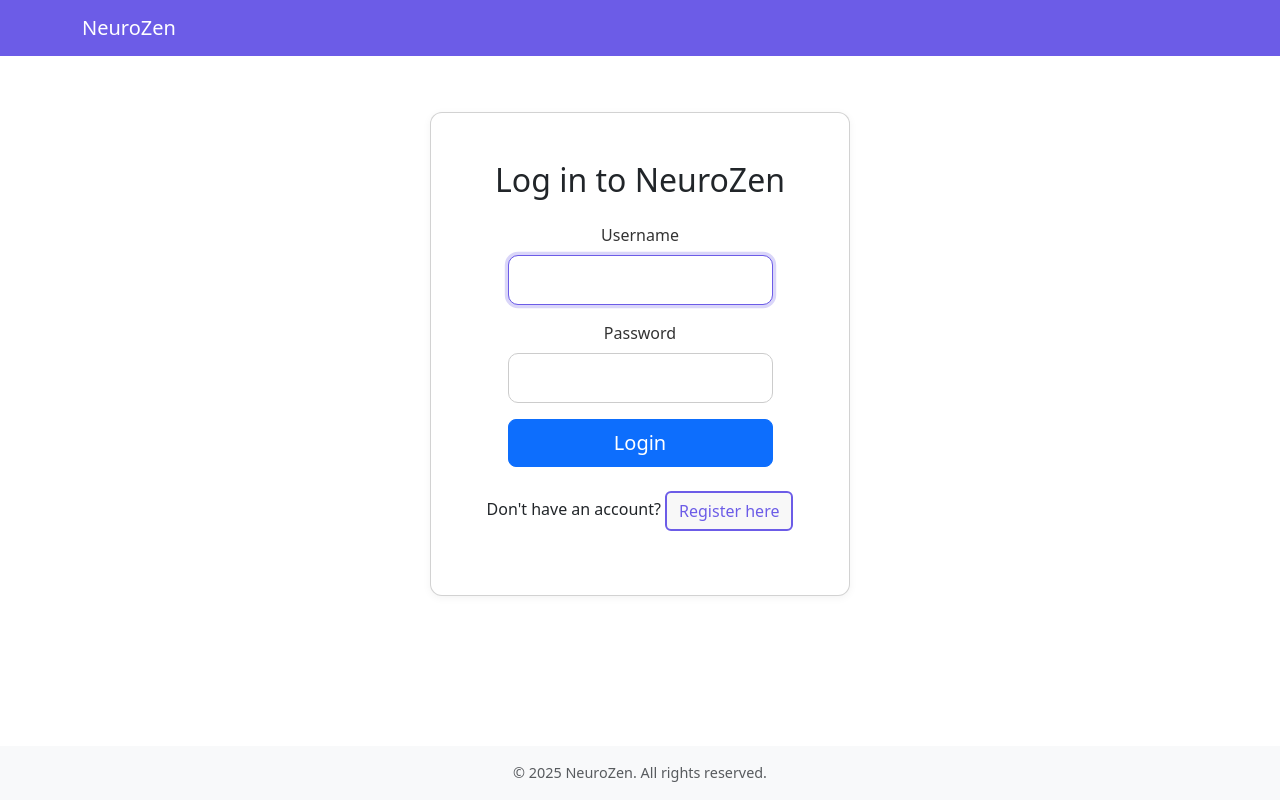
After one commit to nattkacz/NeuroZen, a Django app: page /login/ in a window 1280 px wide. The commit adds this page. Run offline with Django 5.2, Linux system fonts and the light colour scheme; some libraries are stand-ins or nearby versions.

Commit message:
Add login.html template
Update base.html, home.html, register.html

Style update: Add layout styles for auth pages, login box, and footer

```diff
--- a/core/static/core/style.css
+++ b/core/static/core/style.css
@@ -1,10 +1,15 @@
 /* === GLOBAL === */
-html, body {
+html {
   height: 100%;
+}
+
+body {
+  display: flex;
+  flex-direction: column;
+  min-height: 100vh;
   margin: 0;
   padding: 0;
 }
-
 
 /* === DASHBOARD === */
 .sidebar {
@@ -115,3 +120,32 @@ html, body {
   background-color: #6c5ce7;
   color: white;
 }
+
+
+.login-box {
+  max-width: 420px;
+  width: 100%;
+  margin: 0 auto;
+}
+
+/* === LOGIN & AUTH PAGES === */
+.auth-wrapper {
+  display: flex;
+  justify-content: center;
+  align-items: center;
+  flex-grow: 1;
+  padding: 2rem;
+}
+
+
+/* === FOOTER === */
+
+
+.footer {
+  margin-top: auto;
+  padding: 1rem 0;
+  background-color: #f8f9fa;
+  text-align: center;
+  color: #777;
+  font-size: 0.9rem;
+}
--- a/core/templates/base.html
+++ b/core/templates/base.html
@@ -22,7 +22,7 @@
     </div>
 
 
-    <footer class="footer mt-5 py-3 bg-light">
+    <footer class="footer">
         <div class="container text-center">
             <span class="text-muted">© 2025 NeuroZen. All rights reserved.</span>
         </div>
--- a/core/templates/core/home.html
+++ b/core/templates/core/home.html
@@ -35,7 +35,7 @@
 
     <div class="d-flex justify-content-center gap-3 mt-4">
         <a href="{% url 'register' %}" class="btn btn-primary btn-lg">Get Started</a>
-        <a href="" class="btn btn-outline btn-lg">Login</a>
+        <a href="{% url 'login' %}" class="btn btn-outline btn-lg">Login</a>
     </div>
 </div>
 {% endblock %}
--- /dev/null
+++ b/core/templates/core/login.html
@@ -0,0 +1,52 @@
+{% extends 'base.html' %}
+{% load widget_tweaks %}
+
+{% block title %}Login - NeuroZen{% endblock %}
+
+{% block content %}
+<div class="container">
+    <div class="row justify-content-center">
+        <div class="col-md-6">
+            <div class="auth-wrapper d-flex justify-content-center align-items-center flex-grow-1">
+                <div class="card feature-card login-box">
+                    <div class="card-body p-5">
+                        <h2 class="text-center mb-4">Log in to NeuroZen</h2>
+
+                        <form method="post">
+                            {% csrf_token %}
+                            {% if form.non_field_errors %}
+                                <div class="alert alert-danger">
+                                    Please enter a correct username and password. Try again.
+                                </div>
+                            {% endif %}
+
+                            <div class="mb-3">
+                                <label class="form-label">Username</label>
+                                {{ form.username|add_class:"form-control" }}
+                                {{ form.username.errors }}
+                            </div>
+
+                            <div class="mb-3">
+                                <label class="form-label">Password</label>
+                                {{ form.password|add_class:"form-control" }}
+                                {{ form.password.errors }}
+                            </div>
+
+                            <div class="d-grid mt-3">
+                                <button type="submit" class="btn btn-primary btn-lg">Login</button>
+                            </div>
+                        </form>
+
+                        <div class="text-center mt-4">
+                            <p>Don't have an account?
+                                <a href="{% url 'register' %}" class="btn btn-outline">Register here</a>
+                            </p>
+                        </div>
+
+                    </div>
+                </div>
+            </div>
+        </div>
+    </div>
+</div>
+{% endblock %}
--- a/core/templates/core/register.html
+++ b/core/templates/core/register.html
@@ -7,6 +7,7 @@
 <div class="container">
     <div class="row justify-content-center">
         <div class="col-md-6">
+            <div class="auth-wrapper d-flex justify-content-center align-items-center flex-grow-1">
                 <div class="card feature-card">
                     <div class="card-body p-5">
                         <h2 class="text-center mb-4">Create Your Account</h2>
@@ -47,7 +48,7 @@
 
                         <div class="text-center mt-4">
                             <p>Already have an account?
-                            <a href="" class="btn btn-outline">Login here</a>
+                                <a href="{% url 'login' %}" class="btn btn-outline">Login here</a>
                             </p>
                         </div>
 
@@ -56,4 +57,5 @@
             </div>
         </div>
     </div>
+</div>
 {% endblock %}
--- a/core/views.py
+++ b/core/views.py
@@ -1,4 +1,5 @@
 from django.shortcuts import render, redirect
+from django.contrib.auth.forms import AuthenticationForm
 from django.contrib.auth import login
 from django.contrib.auth.decorators import login_required
 from core.forms import UserRegisterForm
@@ -22,6 +23,18 @@ def register(request):
     return render(request, 'core/register.html', {'form': form})
 
 
+def login_view(request):
+    if request.method == 'POST':
+        form = AuthenticationForm(request, data=request.POST)
+        if form.is_valid():
+            user = form.get_user()
+            login(request, user)
+            return redirect('dashboard')
+    else:
+        form = AuthenticationForm()
+    return render(request, 'core/login.html', {'form': form})
+
+
 @login_required
 def dashboard(request):
     user = request.user
--- a/neurozen_app/urls.py
+++ b/neurozen_app/urls.py
@@ -8,4 +8,5 @@ urlpatterns = [
     path('', views.home, name='home'),
     path('register/', views.register, name='register'),
     path('dashboard/', views.dashboard, name='dashboard'),
+    path('login/', views.login_view, name='login'),
 ]
```
Lines whose indentation alone changed are shown as unchanged.
